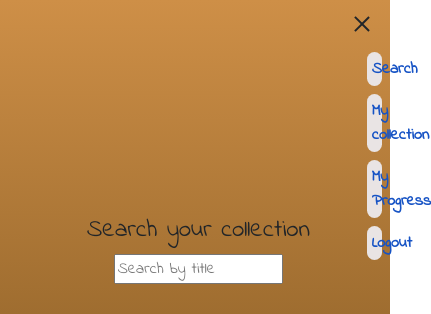
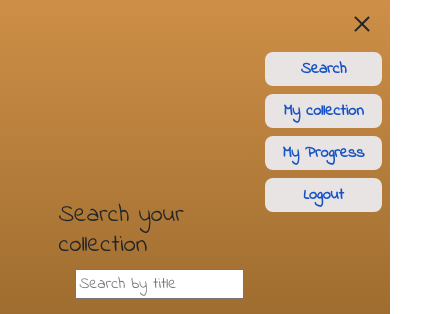
Before and after one commit to ramsumble/bookbook-frontend, a React (Create React App) app: page /my-collection in a window 390 px wide. Both pictures are taken after a click on the button 362 px from the left and 24 px from the top of the page. Shown: the top 314 px of the page, 431 px wide, since content can reach past the window. Built offline with nearby package versions, Linux system fonts and the light colour scheme; no server answers; a web font is replaced by a local one.

Commit message:
updating hamburger menu for mobile view

```diff
--- a/src/styles/hamburger.css
+++ b/src/styles/hamburger.css
@@ -8,7 +8,7 @@
 .Menu {
   display: flex;
   flex-direction: column;
-  width: 6vw;
+  z-index: 1;
 }
 
 .menu-items, .logout-button  {
@@ -21,12 +21,14 @@ text-align: center;
 color: rgb(22, 83, 197);
 font-weight: 800;
 border: none;
+width: 8vw;
 }
 
 .Hamburger {
 display: flex;
 flex-direction: column;
 align-items: self-end;
+
 }
 
 
@@ -34,3 +36,20 @@ align-items: self-end;
 background-color: rgb(209, 209, 233);
 font-size: 1.1em;
 }
+
+
+@media only screen and (max-width: 600px) {
+
+.Hamburger{
+  z-index: 2;
+}
+
+.Menu {
+  display: flex;
+  justify-content: right;
+}
+
+.menu-items, .logout-button{
+  width: 30vw
+}
+}
```
